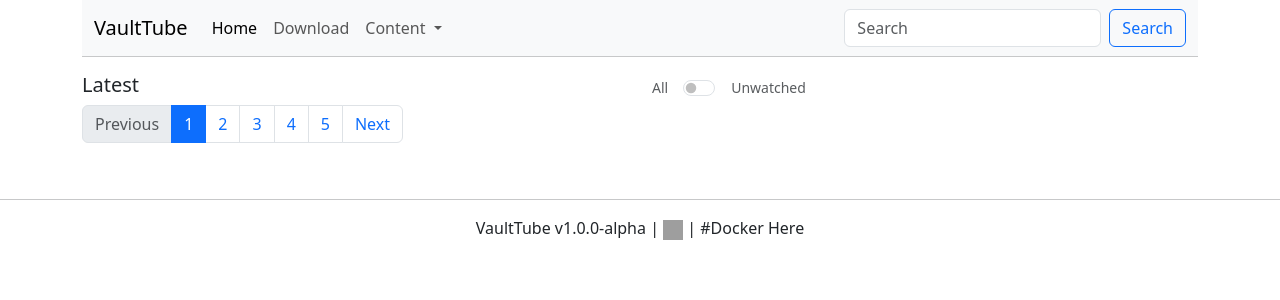
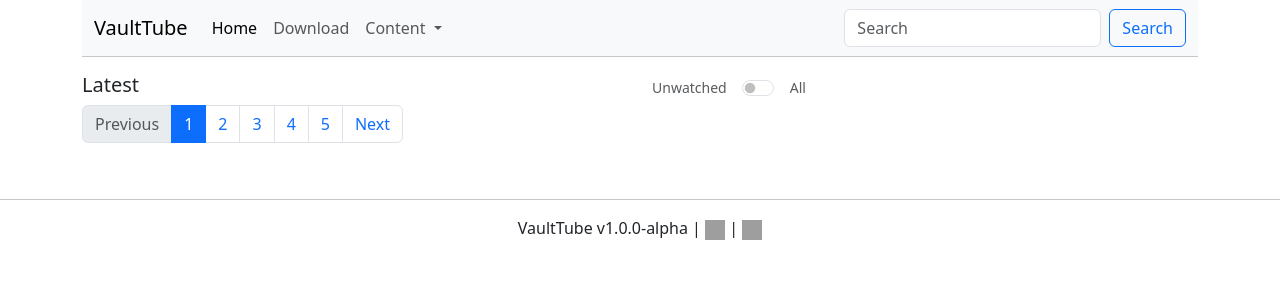
Before and after one commit to dyslexicjedi/VaultTube, a Flask app: page / in a window 1280 px wide. Shown: the top 300 px of the page. Run offline with Flask 3, Linux system fonts and the light colour scheme; data that the repository does not hold is empty; parts of the project's set-up code (start-up, migrations or seed data) failed here and were passed over; grey boxes are pictures that could not be loaded.

Commit message:
Documentation and swap of all vs watched

```diff
--- a/app/templates/base.html
+++ b/app/templates/base.html
@@ -52,7 +52,7 @@
         <hr>
         <div id="footer">
             <div class="container text-center">
-                <p>VaultTube v1.0.0-alpha | <a href="https://github.com/jedihomelab/VaultTube" target="_blank"><img src="/static/imgs/github.svg" height="20" width="20" /></a> | #Docker Here</p>
+                <p>VaultTube v1.0.0-alpha | <a href="https://github.com/jedihomelab/VaultTube" target="_blank"><img src="/static/imgs/github.svg" height="20" width="20" /></a> | <a href="https://hub.docker.com/repository/docker/dyslexicjedi/vaulttube/general" target="_blank"><img src="/static/imgs/package.svg" height="20" width="20" /></a></p>
             </div>
         </div>
         <script>
--- a/app/templates/index.html
+++ b/app/templates/index.html
@@ -7,7 +7,7 @@
 <hr>
 <div class="row">
     <div class="col"><h5 id="latestlabel">Latest</h5></div>
-    <div class="col"><div class="d-flex content-switch"><div class="form-text text-1">All</div><div class="form-check form-switch form-check-inline"><input class="form-check-input form-check-inline" type="checkbox" role="switch" id="contentToggle" onclick="contentChange();"></div><div class="form-text text-2">Unwatched</div></div></div>
+    <div class="col"><div class="d-flex content-switch"><div class="form-text text-1">Unwatched</div><div class="form-check form-switch form-check-inline"><input class="form-check-input form-check-inline" type="checkbox" role="switch" id="contentToggle" onclick="contentChange();"></div><div class="form-text text-2">All</div></div></div>
 </div>
 <div class="row row-cols-3 row-cols-md-4 g-4" id="carddeck"></div>
 <nav aria-label="..." class="pt-4 pb-4">
@@ -34,12 +34,13 @@
     // }
     function get_videos(currentpage){
         if($("#contentToggle").prop('checked')){
-            $.getJSON("/api/unwatched/PublishedAt/"+(currentpage*40),function(data){
+            $.getJSON("/api/latest/PublishedAt/"+(currentpage*40),function(data){
                 processdata(data);
             });
+
         }
         else{
-            $.getJSON("/api/latest/PublishedAt/"+(currentpage*40),function(data){
+            $.getJSON("/api/unwatched/PublishedAt/"+(currentpage*40),function(data){
                 processdata(data);
             });
         }
```
Also changed, not shown: README.md.
